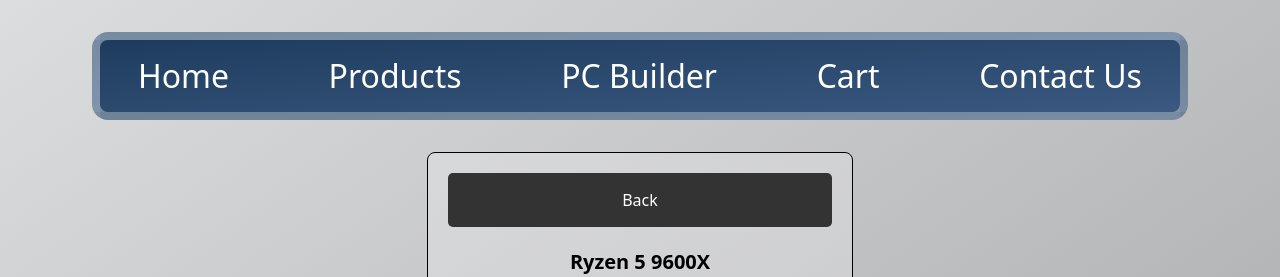
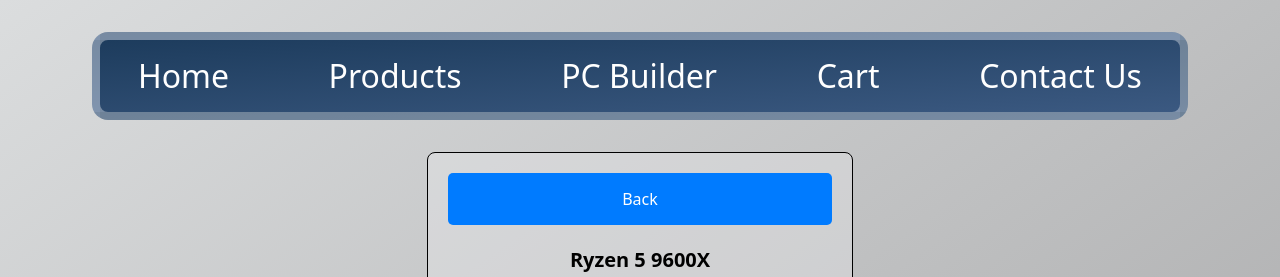
Before and after one commit to GallantJoseph/Final_Sprint-S2, a React (Vite) app in the folder finalsprint-s2/: page /ProductDetails/1 in a window 1280 px wide. Shown: the top 277 px of the page. Built offline with nearby package versions, Linux system fonts and the light colour scheme; data requests are answered from the project's data file.

Commit message:
Comments, Cart page, Product Details
-Cart Page fix for quantity change, prevent 0
-Product Details, back button improvement

```diff
--- a/finalsprint-s2/src/components/Cart.css
+++ b/finalsprint-s2/src/components/Cart.css
@@ -136,10 +136,6 @@
   background-color: #0056b3;
 }
 
-a:hover {
-  color: white;
-}
-
 /* === Order Form Styling === */
 
 form#orderForm {
--- a/finalsprint-s2/src/components/Cart.jsx
+++ b/finalsprint-s2/src/components/Cart.jsx
@@ -71,6 +71,7 @@
       (item) => item.id === id
     )[0];
 
+    if (updCartItem.quantity + quantityChange > 0) {
       updCartItem = {
         ...updCartItem,
         quantity: updCartItem.quantity + quantityChange,
@@ -92,6 +93,9 @@
             : item
         )
       );
+    } else if (updCartItem.quantity + quantityChange === 0) {
+      handleRemoveItem(id);
+    }
   };
 
   const handleRemoveItem = async (id) => {
--- a/finalsprint-s2/src/components/ProductDetails.jsx
+++ b/finalsprint-s2/src/components/ProductDetails.jsx
@@ -1,6 +1,6 @@
 import "./ProductDetails.css";
 import { useEffect, useState } from "react";
-import { useParams, Link } from "react-router-dom";
+import { useParams, useNavigate } from "react-router-dom";
 
 const ProductDetails = () => {
   const genericImageUrl = "../src/assets/board-453758_640.jpg";
@@ -8,6 +8,8 @@
   // Get the productId from the url passed as a parameter
   const { productId } = useParams();
   const [productData, setProductData] = useState([]);
+
+  const navigate = useNavigate();
 
   useEffect(() => {
     const fetchData = async () => {
@@ -33,7 +35,7 @@
 
   return (
     <div className="product">
-      <Link to={`/Products`}>Back</Link>
+      <button onClick={() => navigate(-1)}>Back</button>
       <h3>{productData.name}</h3>
       <p className="description">{productData.description}</p>
       <img
--- a/finalsprint-s2/src/components/Review.jsx
+++ b/finalsprint-s2/src/components/Review.jsx
@@ -32,6 +32,7 @@
     return cartItems.reduce((acc, item) => acc + item.price * item.quantity, 0);
   };
 
+  // Scroll to the top of the page when the component is loaded for the first time
   useEffect(() => {
     window.scrollTo({ top: 0, behavior: "smooth" });
   }, []);
--- a/finalsprint-s2/src/components/pcbuilder/PCBuilderCategory.jsx
+++ b/finalsprint-s2/src/components/pcbuilder/PCBuilderCategory.jsx
@@ -1,6 +1,5 @@
 import { useEffect, useState, useContext } from "react";
 import { PCBuildContext } from "../../context/PCBuild";
-import { Link } from "react-router-dom";
 import "./PCBuilderCategory.css";
 
 const PCBuilderCategory = ({ title, category, data, onClick }) => {
```
Also changed, not shown: finalsprint-s2/src/App.jsx (+8 -1 lines). Lines whose indentation alone changed are shown as unchanged.
